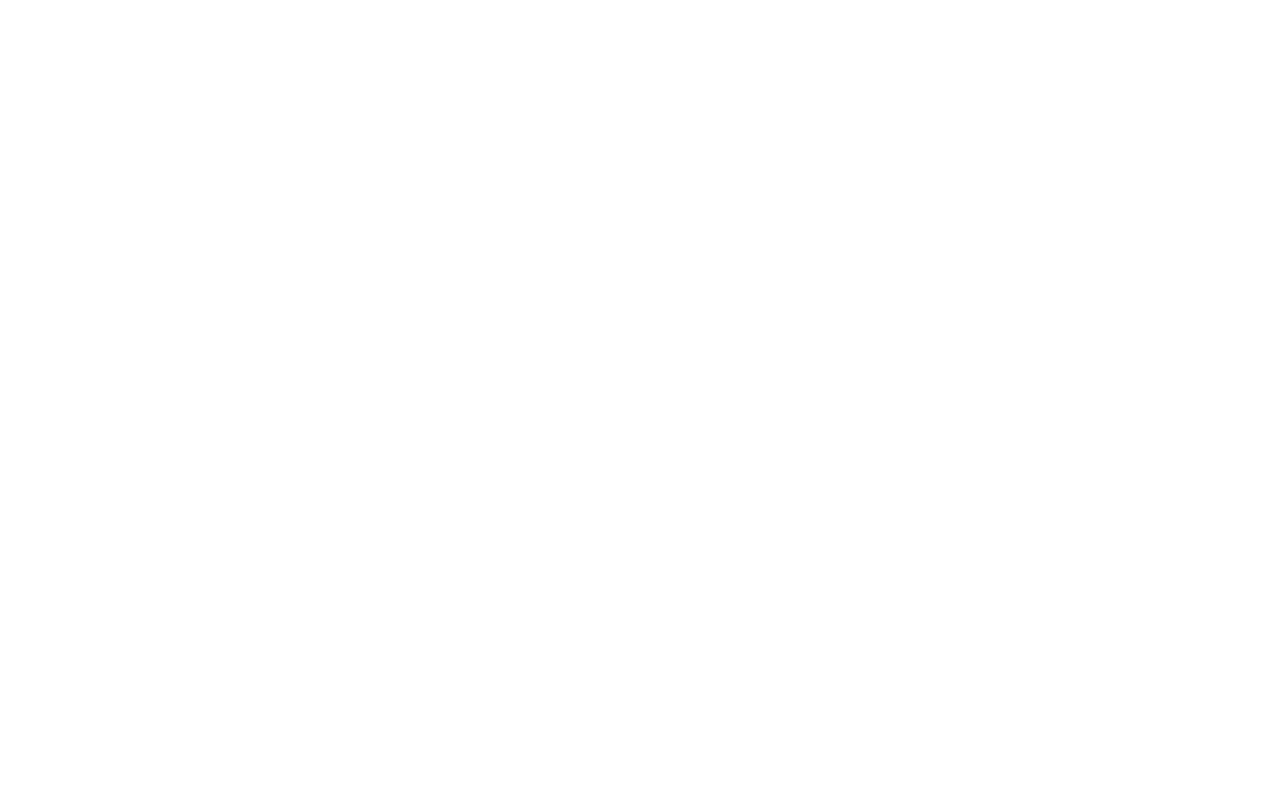
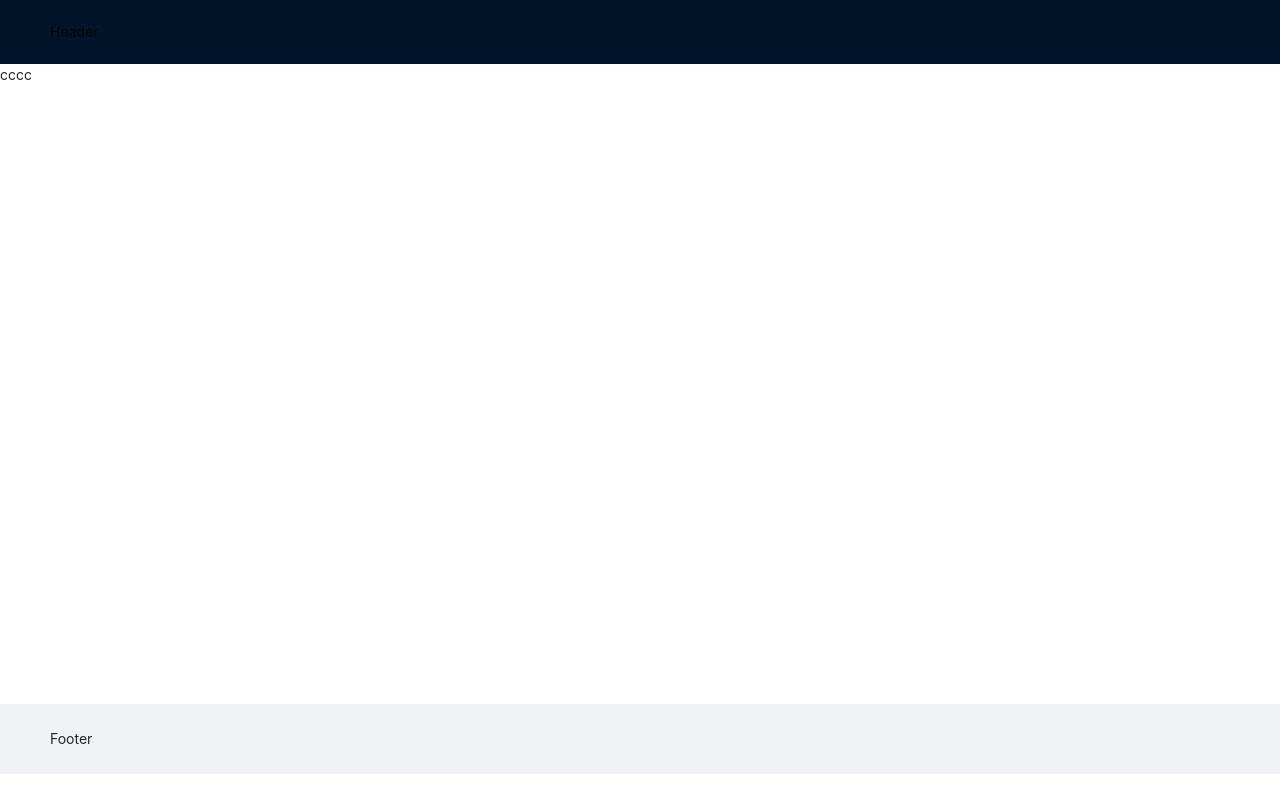
Before and after one commit to DevJulianSalas/e-movie, a Next.js app: page / in a window 1280 px wide. Built offline with nearby package versions, Linux system fonts and the light colour scheme.

Commit message:
added navbar and footer compoennt

```diff
--- /dev/null
+++ b/components/DefaultLayout.tsx
@@ -0,0 +1,14 @@
+import React from 'react';
+import NavBar  from './Navbar';
+import Footer from './Footer'
+
+
+export default function DefaultLayout({children}: { children: React.ReactNode }) {
+  return (
+    <>
+      <NavBar/>
+      <main style={{ minHeight: "80vh" }}>{children}</main>
+      <Footer/>
+    </>
+  )
+}
--- /dev/null
+++ b/components/Footer.tsx
@@ -0,0 +1,10 @@
+import React from 'react';
+import { Layout } from 'antd';
+const { Header, Footer, Sider, Content } = Layout;
+
+
+export default function FooterHome() {
+  return (
+    <Footer>Footer</Footer>
+  )
+}
--- /dev/null
+++ b/components/Navbar.tsx
@@ -0,0 +1,9 @@
+import React,  { FC } from 'react';
+import { Layout } from 'antd';
+const { Header } = Layout;
+
+export default function NavBar() {
+  return (
+    <Header theme="light">Header</Header>
+  )
+}
--- a/pages/_app.js
+++ b/pages/_app.tsx
@@ -1,7 +1,9 @@
 import 'antd/dist/antd.css'
 import '../styles/globals.css'
+import { AppProps } from 'next/app'
 
-function MyApp({ Component, pageProps }) {
+
+function MyApp({ Component, pageProps }: AppProps) {
   return <Component {...pageProps} />
 }
 
--- a/pages/index.js
+++ b/pages/index.js
@@ -1,6 +1,11 @@
 import Head from 'next/head'
 import styles from '../styles/Home.module.css'
+import DefaultLayout from '../components/DefaultLayout'
 
 export default function Home() {
-  return <div></div>
+  return (
+    <DefaultLayout>
+      <p>cccc</p>
+    </DefaultLayout>
+  )
 }
```
